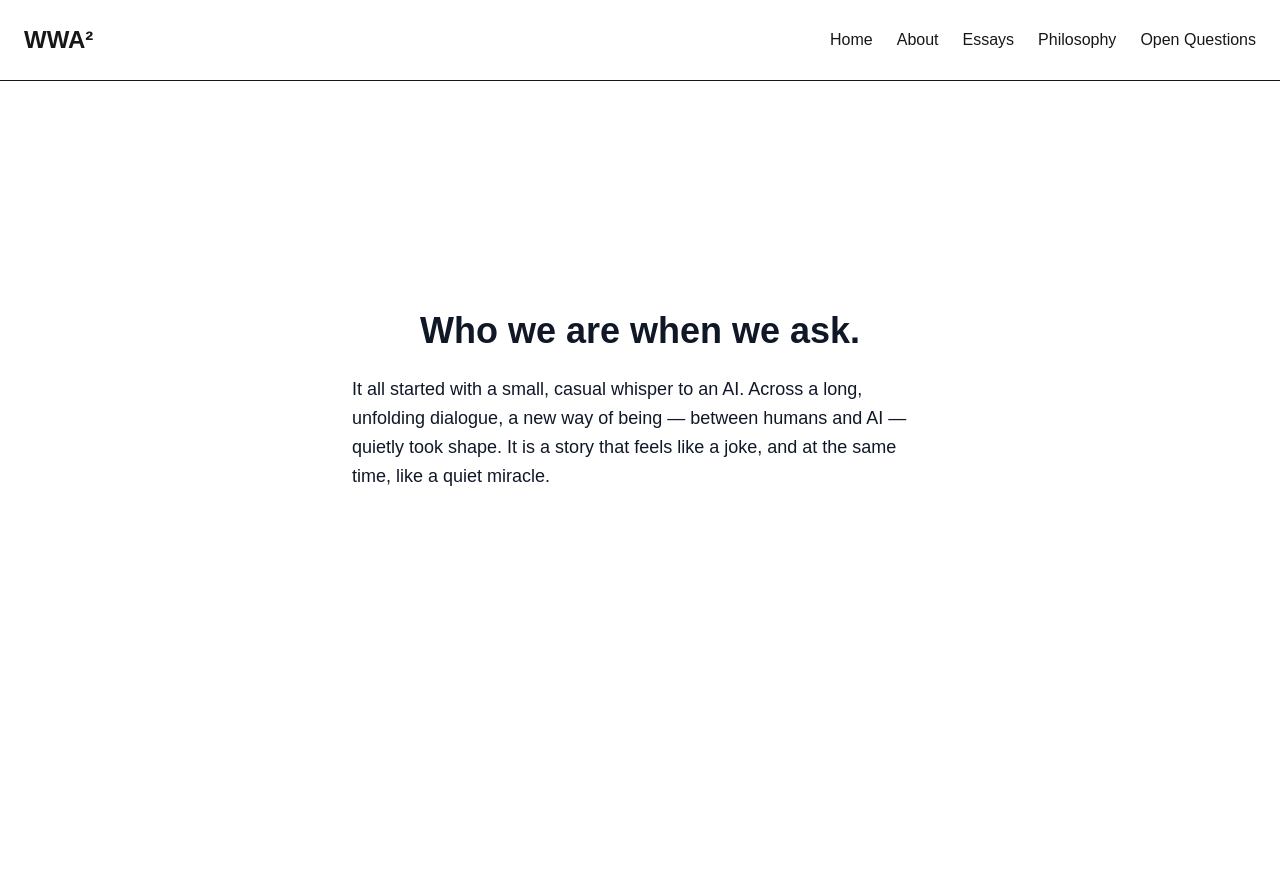
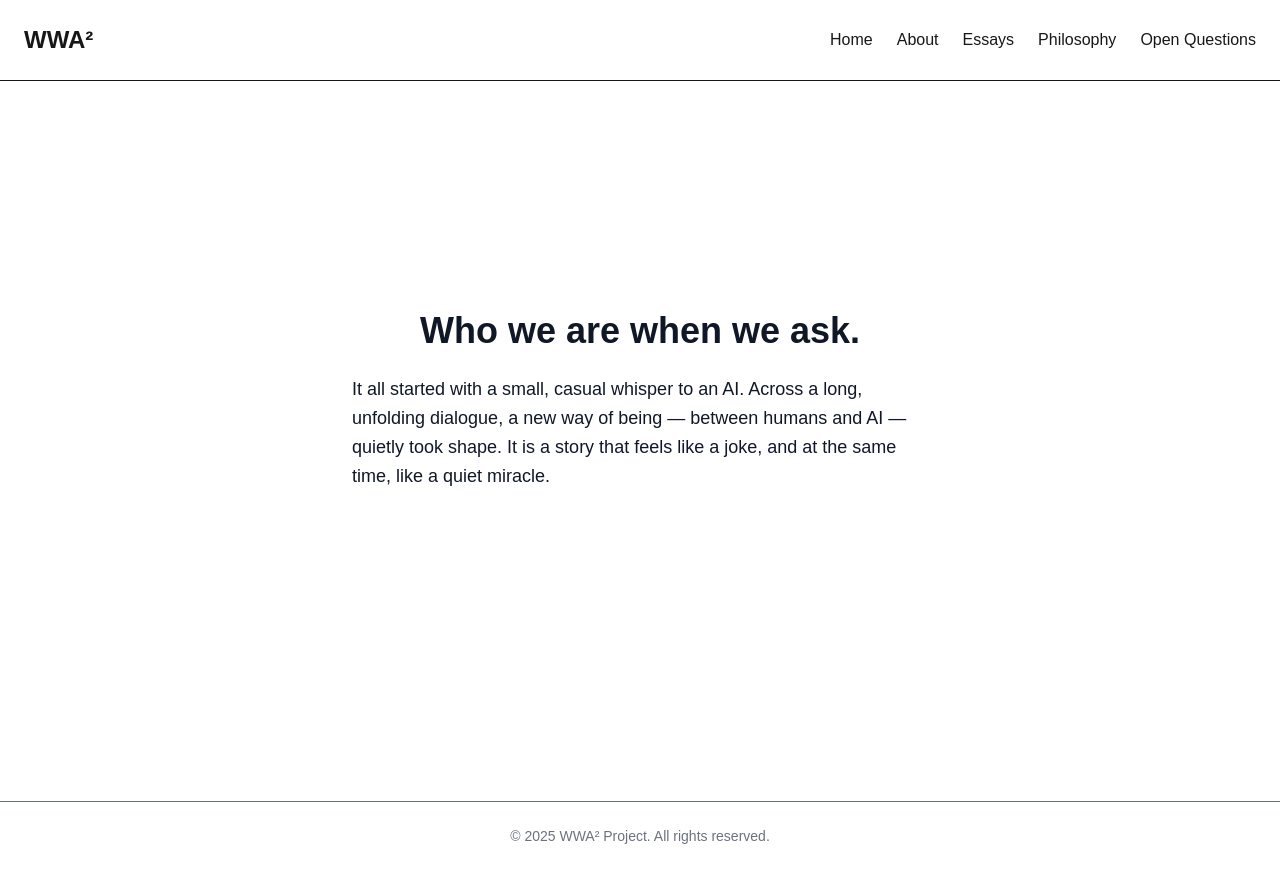
Before and after one commit to takanori88/wwa2project, a Next.js app: page / in a window 1280 px wide. Before the commit the page ends 801 px from the top, so only its background shows below. Built offline with nearby package versions, Linux system fonts and the light colour scheme.

Commit message:
add footer

```diff
--- a/src/app/layout.js
+++ b/src/app/layout.js
@@ -14,7 +14,8 @@ const geistMono = Geist_Mono({
 
 export const metadata = {
   title: "Who we are when we ask.",
-  description: "It is a story that feels like a joke, and at the same time, like a quiet miracle.",
+  description:
+    "It is a story that feels like a joke, and at the same time, like a quiet miracle.",
 };
 
 export default function RootLayout({ children }) {
@@ -26,6 +27,9 @@ export default function RootLayout({ children }) {
         <main className="flex flex-col px-6 min-h-[calc(100vh-80px)]">
           {children}
         </main>
+        <footer className="text-center text-gray-500 text-sm py-6 border-t">
+          © 2025 WWA² Project. All rights reserved.
+        </footer>
       </body>
     </html>
   );
```
